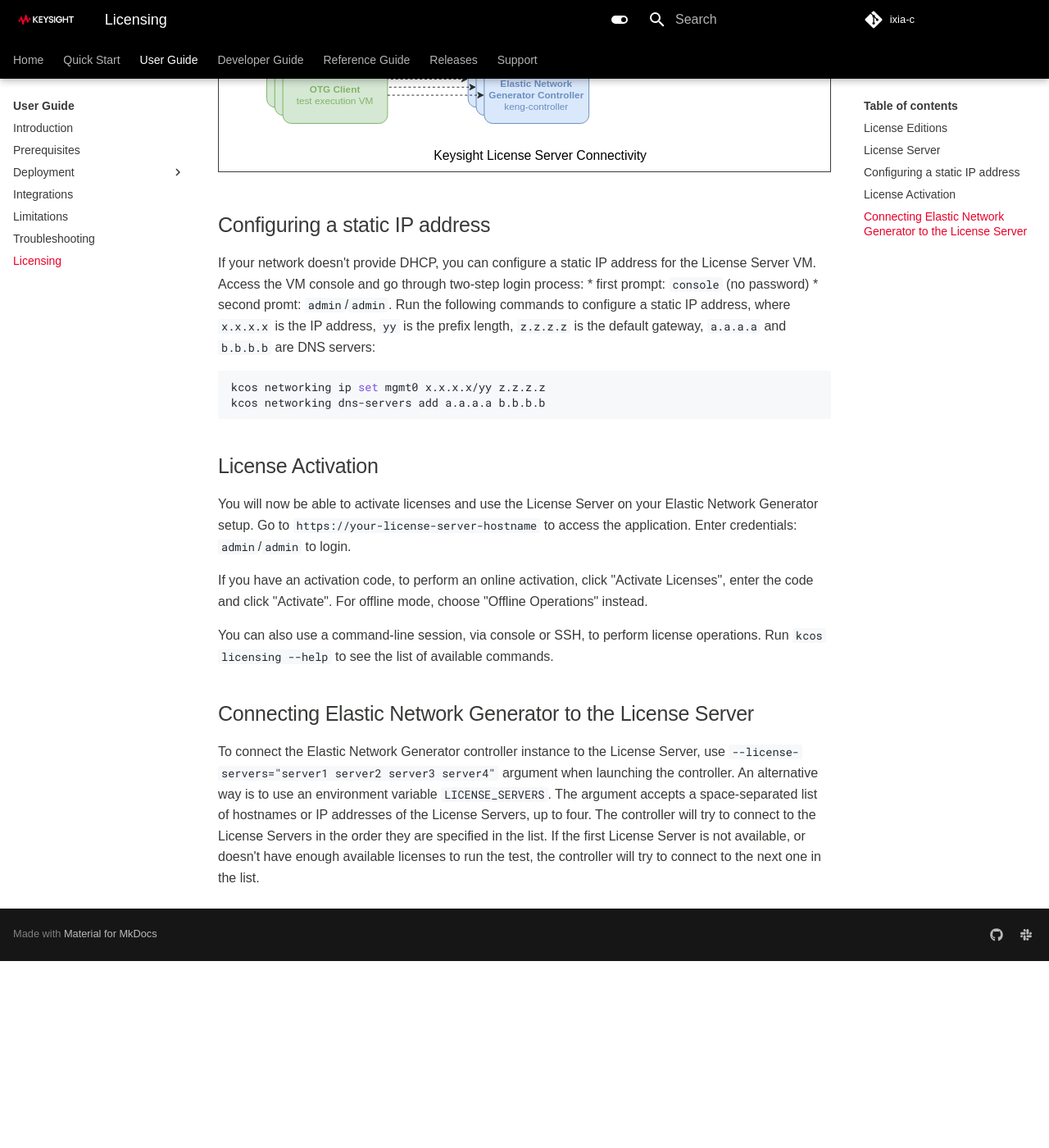
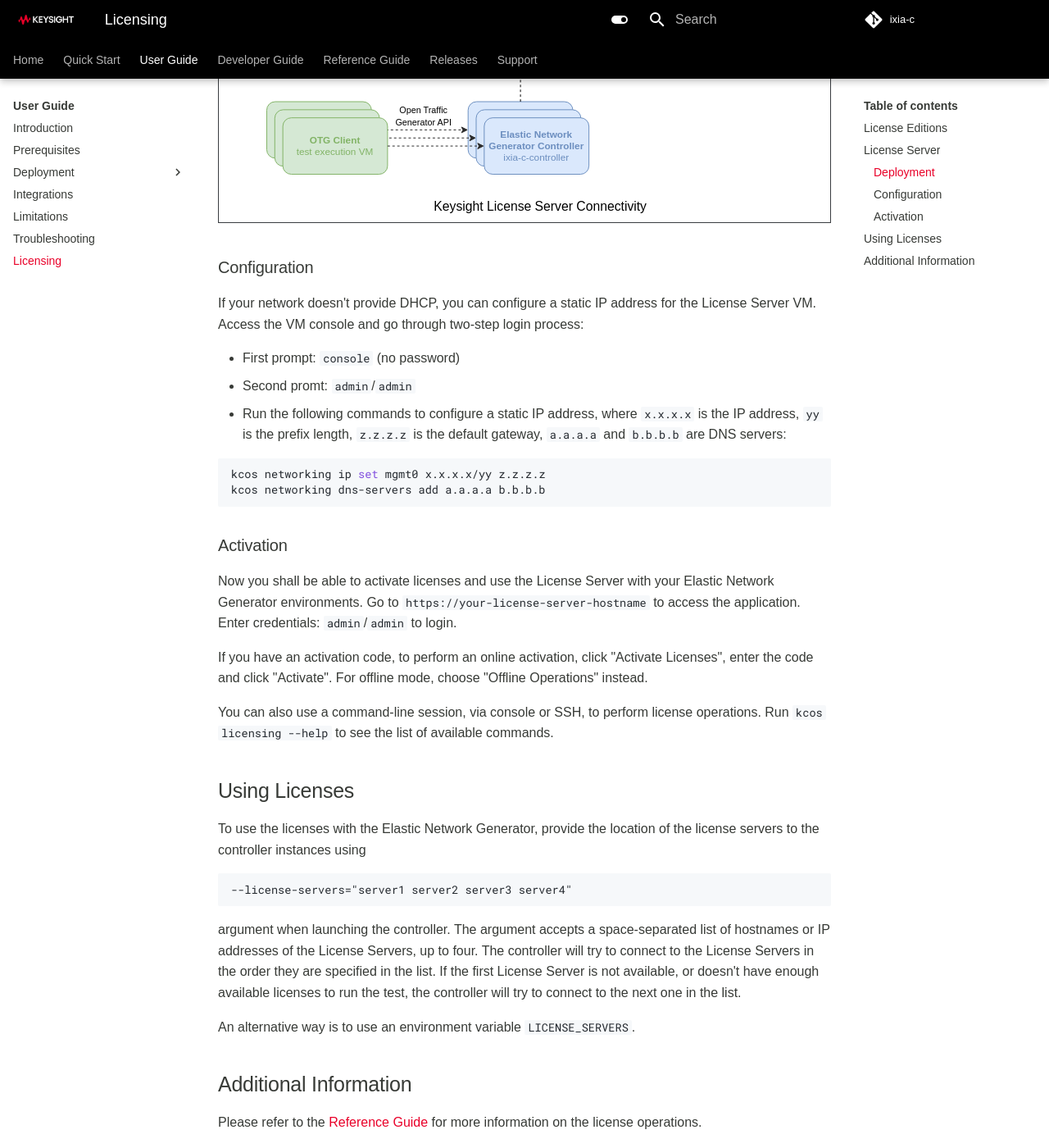
Before and after one commit to open-traffic-generator/ixia-c, an MkDocs documentation site: the page built from docs/licensing.md, in a window 1280 px wide and 1400 px high, scrolled down 2274 px. Shown: the whole window at 82% size. Built offline with MkDocs 1.6.1 and Material for MkDocs 9.7.7, drawn with Linux system fonts in a browser that asks for light colours; some web fonts are replaced; comment, search, counter and statistics services are not loaded; before the commit the page ends 3446 px from its top, so only the background shows below that; some of the changed text lies outside the part shown.

Commit message:
updated licensing.md

````diff
--- a/docs/licensing.md
+++ b/docs/licensing.md
@@ -30,6 +30,8 @@
 
 In order to use capabilities of Elastic Network Generator that require a valid license, you need to deploy a Keysight License Server. Keysight uses the license server to manage floating or network shared licenses for its software products. The license server enables licenses to float and not be tied to a specific Elastic Network Generator instance. The Elastic Network Generator controllers must be able to reach the License server.
 
+### Deployment
+
 The license server is a virtual machine and it is distributed as OVA and QCOW2 images (you only need one of them depending on your hypervisor).
 
 * [OVA image](https://storage.googleapis.com/kt-nas-images-cloud-ist/slum-4.2.0-208.ova), 5.8GB
@@ -47,32 +49,46 @@
 Network connectivity requirements for the License Server VM
 
 1. Internet access from the VM over HTTPS is desirable for online license activation, but not strictly required. Offline activation method is available as well.
-2. Access from a user over SSH (TCP/22) for license operations (activation, deactivation, reservation, sync)
-3. Access from any `keng-controller` that needs a license during a test run over gRPC (TCP/7443) for license checkout and check-in
+2. Access from a user over HTTPS (TCP/443) for license operations (activation, deactivation, reservation, sync).
+3. Access from any `keng-controller` that needs a license during a test run over gRPC (TCP/7443) for license checkout and check-in.
 
 Here is an example of how different components communicate with the License Server:
 
 ![License Server Connectivity](./res/license-server.drawio.svg)
 
-## Configuring a static IP address
+### Configuration
 
 If your network doesn't provide DHCP, you can configure a static IP address for the License Server VM. Access the VM console and go through two-step login process:
-* first prompt: `console` (no password)
-* second promt: `admin`/`admin`. Run the following commands to configure a static IP address, where `x.x.x.x` is the IP address, `yy` is the prefix length, `z.z.z.z` is the default gateway, `a.a.a.a` and `b.b.b.b` are DNS servers:
+
+* First prompt: `console` (no password)
+* Second promt: `admin`/`admin`
+* Run the following commands to configure a static IP address, where `x.x.x.x` is the IP address, `yy` is the prefix length, `z.z.z.z` is the default gateway, `a.a.a.a` and `b.b.b.b` are DNS servers:
 
 ```Shell
 kcos networking ip set mgmt0 x.x.x.x/yy z.z.z.z
 kcos networking dns-servers add a.a.a.a b.b.b.b
 ```
 
-## License Activation
+### Activation
 
-You will now be able to activate licenses and use the License Server on your Elastic Network Generator setup. Go to `https://your-license-server-hostname` to access the application. Enter credentials: `admin`/`admin` to login.
+Now you shall be able to activate licenses and use the License Server with your Elastic Network Generator environments. Go to `https://your-license-server-hostname` to access the application. Enter credentials: `admin`/`admin` to login.
 
 If you have an activation code, to perform an online activation, click "Activate Licenses", enter the code and click "Activate". For offline mode, choose "Offline Operations" instead.
 
 You can also use a command-line session, via console or SSH, to perform license operations. Run `kcos licensing --help` to see the list of available commands.
 
-## Connecting Elastic Network Generator to the License Server
+## Using Licenses
 
-To connect the Elastic Network Generator controller instance to the License Server, use `--license-servers="server1 server2 server3 server4"` argument when launching the controller. An alternative way is to use an environment variable `LICENSE_SERVERS`. The argument accepts a space-separated list of hostnames or IP addresses of the License Servers, up to four. The controller will try to connect to the License Servers in the order they are specified in the list. If the first License Server is not available, or doesn't have enough available licenses to run the test, the controller will try to connect to the next one in the list.
+To use the licenses with the Elastic Network Generator, provide the location of the license servers to the controller instances using
+
+```
+--license-servers="server1 server2 server3 server4"
+```
+
+argument when launching the controller. The argument accepts a space-separated list of hostnames or IP addresses of the License Servers, up to four. The controller will try to connect to the License Servers in the order they are specified in the list. If the first License Server is not available, or doesn't have enough available licenses to run the test, the controller will try to connect to the next one in the list.
+
+An alternative way is to use an environment variable `LICENSE_SERVERS`.
+
+## Additional Information
+
+Please refer to the [Reference Guide](reference/licensing.md) for more information on the license operations.
````
Also changed, not shown: docs/res/license-server.drawio.svg.
